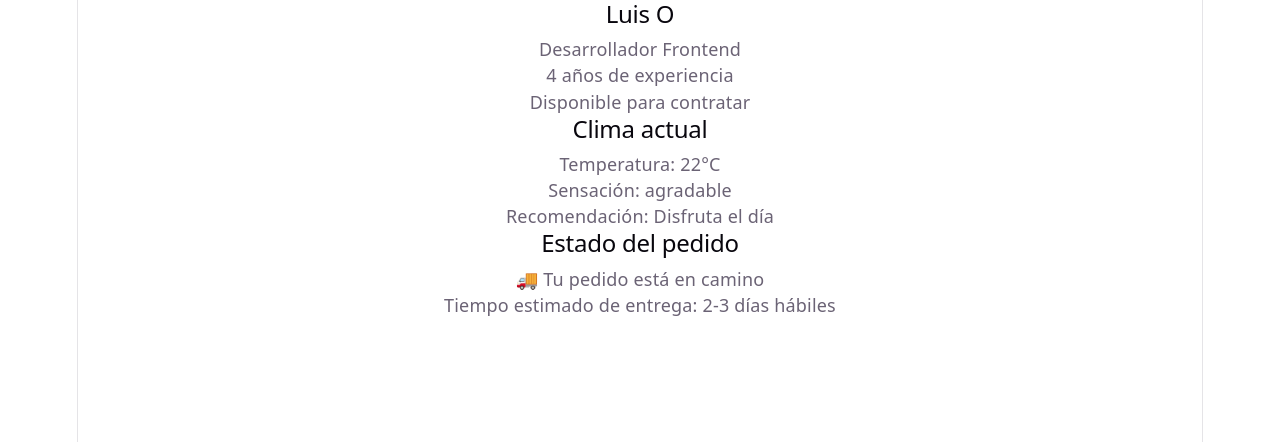
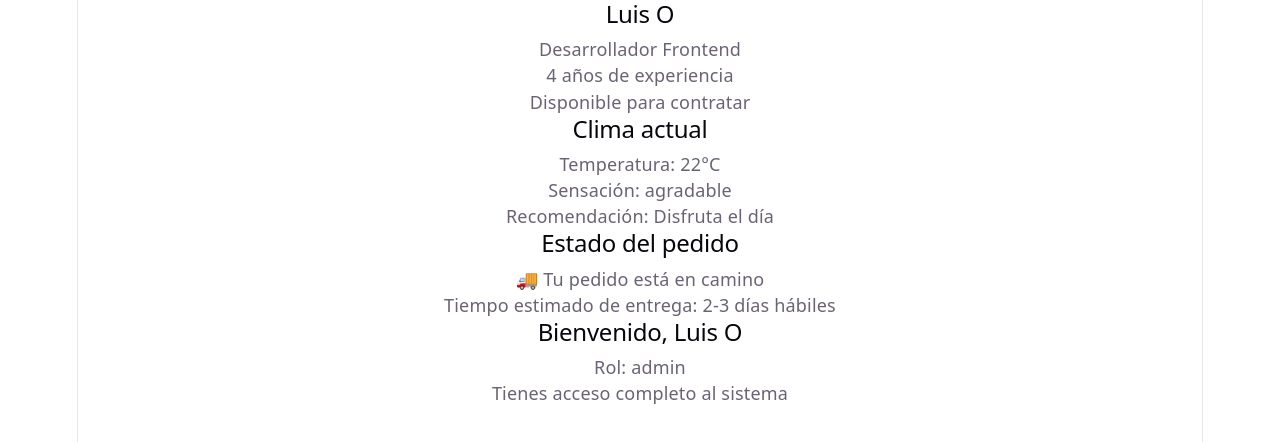
Before and after one commit to SkillR3X/mi-app-react, a React (Vite) app: page / in a window 1280 px wide. Shown: the top 442 px of the page. Built offline with nearby package versions, Linux system fonts and the light colour scheme.

Commit message:
Ejercicio 4 laboratorio 2

```diff
--- a/src/App.jsx
+++ b/src/App.jsx
@@ -1,6 +1,7 @@
 import Perfil from './components/Perfil'
 import Clima from './components/Clima'
 import EstadoPedido from './components/EstadoPedido'
+import MensajeBienvenida from './components/MensajeBienvenida'
 import './App.css'
 
 function App() {
@@ -9,6 +10,7 @@ function App() {
       <Perfil />
       <Clima />
       <EstadoPedido />
+      <MensajeBienvenida />
     </main>
   )
 }
--- /dev/null
+++ b/src/components/MensajeBienvenida.jsx
@@ -0,0 +1,20 @@
+function MensajeBienvenida() {
+  const usuario = {
+    nombre: 'Luis O',
+    rol: 'admin',
+  }
+
+  if (!usuario) {
+    return <p>Por favor, inicia sesión para continuar</p>
+  }
+
+  return (
+    <section>
+      <h2>Bienvenido, {usuario.nombre}</h2>
+      <p>Rol: {usuario.rol}</p>
+      {usuario.rol === 'admin' && <p>Tienes acceso completo al sistema</p>}
+    </section>
+  )
+}
+
+export default MensajeBienvenida
```
